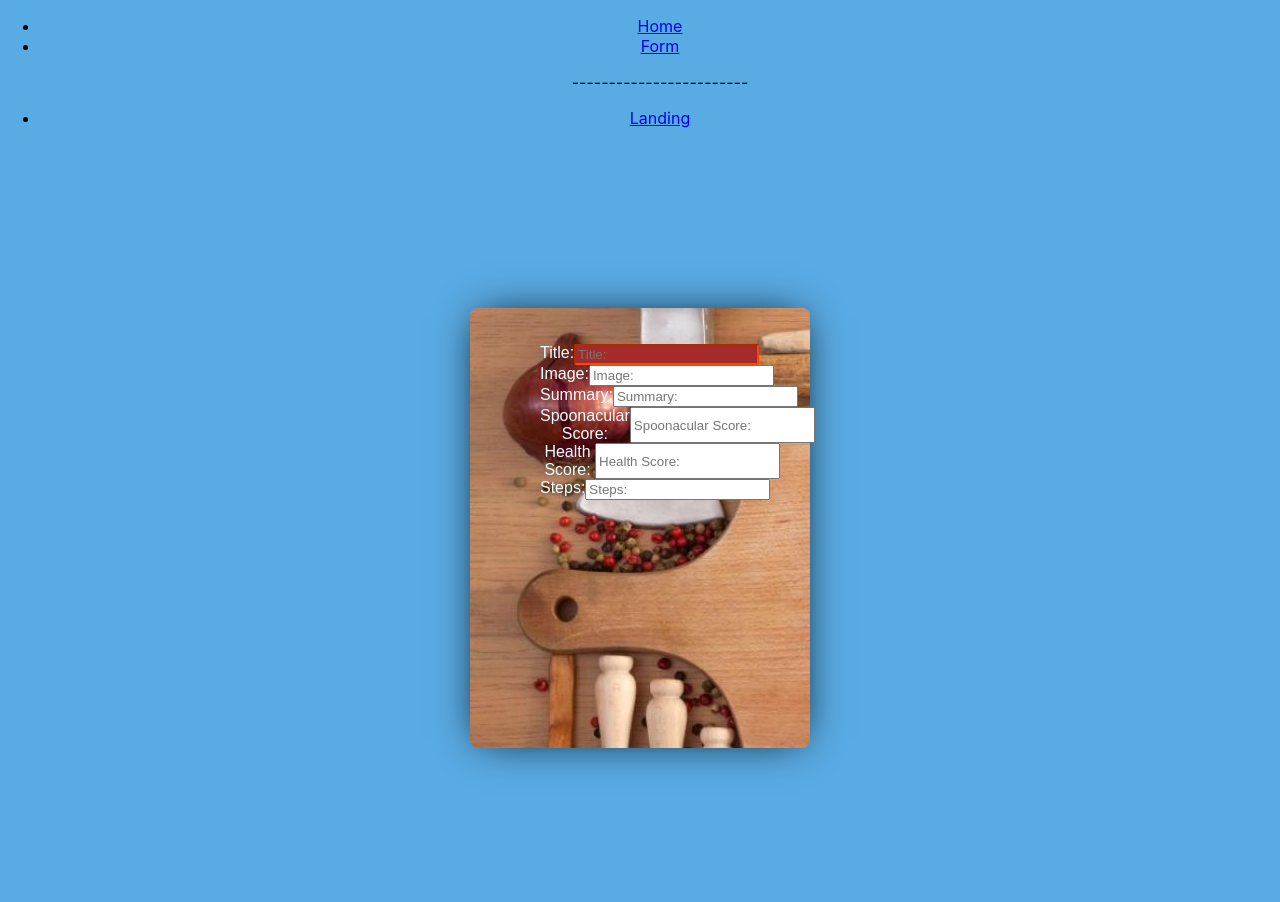
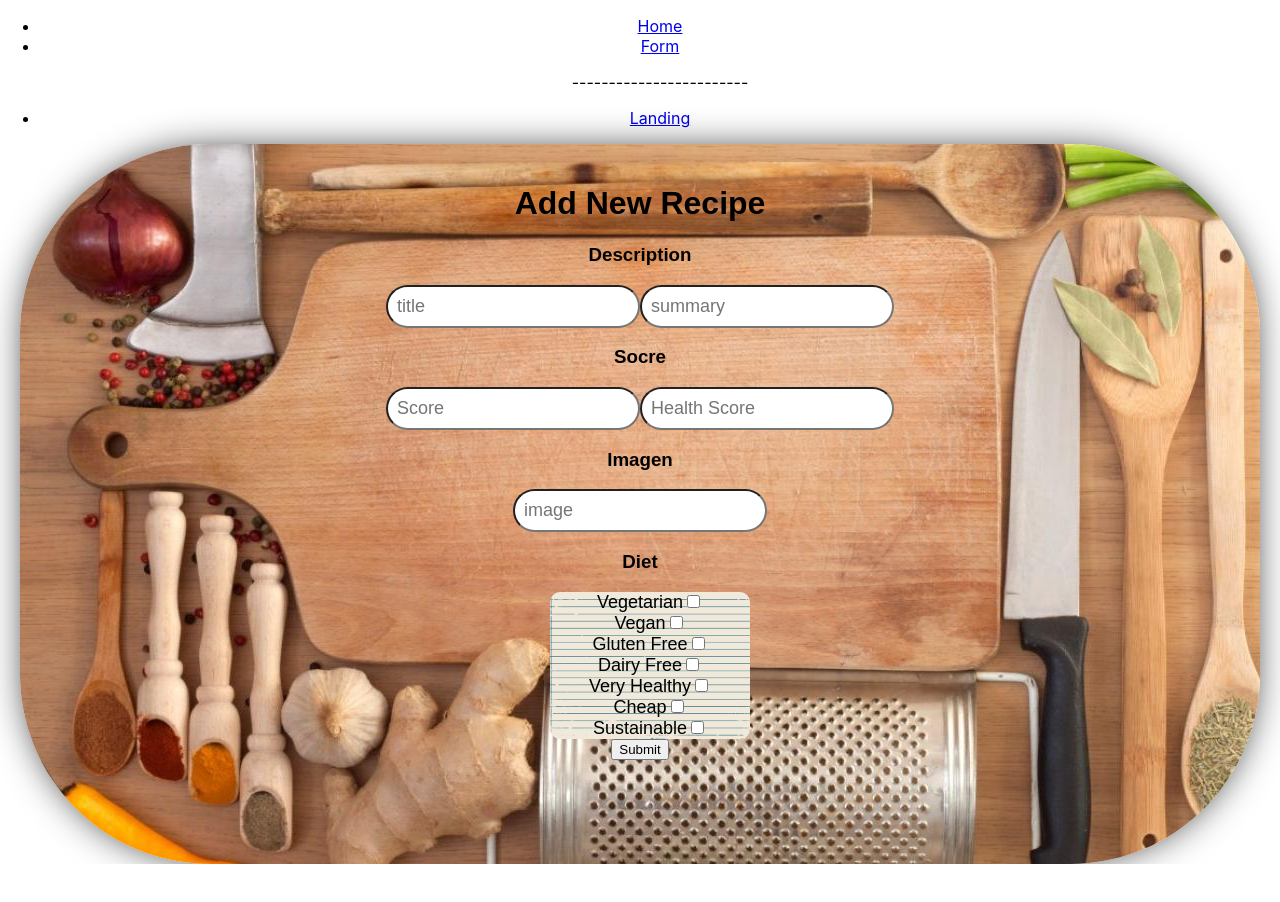
Before and after one commit to Argenthands/TPI-Food, a React (Create React App) app in the folder client/: page /Form in a window 1280 px wide. Shown: the top 902 px of the page. After the commit the page ends 864 px from the top, so only its background shows below. Built offline with nearby package versions, Linux system fonts and the light colour scheme.

Commit message:
form add recipe without diet done successfully

```diff
--- a/client/src/App.js
+++ b/client/src/App.js
@@ -6,7 +6,7 @@ import { BrowserRouter, Route, Switch } from "react-router-dom";
 //import axios from 'axios';
 import './App.css';
 
-//import Card from "./components/Card/Card";
+//import de componentes
 import Home from "./components/Home/Home";
 import LandingPage from "./components/Landing/Landing";
 import NavBar from "./components/NavBar/NavBar";
--- a/client/src/components/FormAdRecipe/FormAdRecipe.js
+++ b/client/src/components/FormAdRecipe/FormAdRecipe.js
@@ -1,54 +1,123 @@
-import React from "react";
+import React, {useState, useEffect} from "react";
+import { useDispatch} from "react-redux";
 
+import { newRecipe } from "../../redux/actions"
 import FormStyle from "./FormAdRecipe.module.css";
 
 const FormAdRecipe = ()=>{
-    let context = {
+    const dispatch = useDispatch();
+    const [data, setData] = useState({
+        vegetarian: false,
+        vegan: false,
+        glutenFree: false,
+        dairyFree: false,
+        veryHealthy: false,
+        cheap: false,
+        sustainable: false,
+
         title: "",
+        summary: "",
+        spoonacularScore: 0,
         image: "",
-		summary: "",
-		spoonacularScore: 0,
-		healthScore: 0,
-		//lista de pasos para cocinar
-		steps: []
+        healthScore: 0,
+        analyzedInstructions: [],
+        diets: [],
+    });
+
+    const handleOnChange = event =>{
+        const newData = { ...data }
+        newData[event.target.id] = event.target.value
+        setData(newData)
     }
+    const handleOnCheck = event =>{
+        const newData = { ...data }
+        newData [event.target.id] = event.target.checked
+        setData(newData)
+    }
+    //me falta agregar las dietas
+    const onChange = event =>{
+        data.diets.push(event.target.value)
+    }
+
+    const onSubmit = (e) => {
+        e.preventDefault();
+        if (!data.title) {
+          return alert("Please enter a title for your recipe");
+        }
+        if (!data.summary) {
+          return alert("Please enter a resume of your recipe");
+        }
+        dispatch(newRecipe(data));
+        alert("Recipe was sucessfully created");
+      };
+
     return (
-        <div className={FormStyle.Body}>
-            <form children={FormStyle.Form}>
-                <ul>
-                    <li className={FormStyle.ListElement}>
-                        <label className={FormStyle.Lables}>{"Title:"}</label>
-                        <input className={FormStyle.FormsFalse} type="text" placeholder={"Title:"}/>
-                    </li>
+        <form className={FormStyle.Body} onSubmit={event => onSubmit(event)}>
+                <h1>Add New Recipe</h1>
+            <form>
+                <h3>Description</h3>
 
-                    <li className={FormStyle.ListElement}>
-                        <label className={FormStyle.Lables}>{"Image:"}</label>
-                        <input className={FormStyle.Forms}  type="url" placeholder ={"Image:"}/>
-                    </li>
+                <input className={FormStyle.Inputs} id="title" onChange={event => handleOnChange(event)} type="text" placeholder="title"/>
 
-                    <li className={FormStyle.ListElement}>
-                        <label className={FormStyle.Lables}>{"Summary:"}</label>
-                        <input className={FormStyle.Forms}  type="Text" placeholder={"Summary:"}/>
-                    </li>
+                <input className={FormStyle.Inputs} id="summary" onChange={event => handleOnChange(event)} type="text" placeholder="summary"/>
+            </form>
 
-                    <li className={FormStyle.ListElement}>
-                        <label className={FormStyle.Lables}>{"Spoonacular Score:"}</label>
-                        <input className={FormStyle.Forms}  type="number" placeholder={"Spoonacular Score:"}/>
-                    </li>
+            <h3>Socre</h3>
 
-                    <li className={FormStyle.ListElement}>
-                        <label className={FormStyle.Lables}>{"Health Score:"}</label>
-                        <input className={FormStyle.Forms}  type="number" placeholder={"Health Score:"}/>
-                    </li>
+            <form>
 
-                    <li className={FormStyle.ListElement}>
-                        <label className={FormStyle.Lables}>{"Steps:"}</label>
-                        <input className={FormStyle.Forms}  type="Text" placeholder={"Steps:"}/>
-                    </li>
-                </ul>
+                <input className={FormStyle.Inputs} id="Score" onChange={event => handleOnChange(event)} type="number" placeholder="Score"/>
 
+                <input className={FormStyle.Inputs} id="healthScore" onChange={event => handleOnChange(event)} type="number" placeholder="Health Score"/>
             </form>
-        </div>
+
+            <h3>Imagen</h3>
+
+            <form>
+                <input className={FormStyle.Inputs} id="image" onChange={event => handleOnChange(event)} type="url" placeholder="image"/>
+            </form>
+
+            <h3>Diet</h3>
+
+            <form className={FormStyle.chekForm}>
+                <div>
+                    <label>Vegetarian</label>
+                    <input className={FormStyle.Inputs} id="vegetarian" onChange={event => handleOnCheck(event)} type="checkbox" />
+                </div>
+
+                <div>
+                    <label>Vegan</label>
+                    <input className={FormStyle.Inputs} id="vegan" onChange={event => handleOnCheck(event)} type="checkbox"/>
+                </div>
+
+                <div>
+                    <label>Gluten Free</label>
+                    <input className={FormStyle.Inputs} id="glutenFree" onChange={event => handleOnCheck(event)} type="checkbox"/>
+                </div>
+
+                <div>
+                    <label>Dairy Free</label>
+                    <input className={FormStyle.Inputs} id="dairyFree" onChange={event => handleOnCheck(event)} type="checkbox"/>
+                </div>
+
+                <div>
+                    <label>Very Healthy</label>
+                    <input className={FormStyle.Inputs} id="veryHealthy" onChange={event => handleOnCheck(event)} type="checkbox"/>
+                </div>
+
+                <div>
+                    <label>Cheap</label>
+                    <input className={FormStyle.Inputs} id="cheap" onChange={event => handleOnCheck(event)} type="checkbox"/>
+                </div>
+
+                <div>
+                    <label>Sustainable</label>
+                    <input className={FormStyle.Inputs} id="sustainable" onChange={event => handleOnCheck(event)} type="checkbox"/>
+                </div>
+            </form>
+
+            <button>Submit</button>
+        </form>
     )
 }
 
--- a/client/src/components/FormAdRecipe/FormAdRecipe.module.css
+++ b/client/src/components/FormAdRecipe/FormAdRecipe.module.css
@@ -1,12 +1,10 @@
-
-
 .Body {
     background: url("./ShuljanBishul.jpg");
-    width:340px;
-    height:440px;
-    border-radius:8px;
+    width: 1280px;
+    height: 720px;
+    border-radius:190px;
     box-shadow:0 0 40px -10px #000;
-    margin:calc(50vh - 220px) auto;
+    margin: auto;
     padding:20px 30px;
     max-width:calc(100vw - 40px);
     box-sizing:border-box;
@@ -14,31 +12,24 @@
     position:relative;
 }
 
-.ListElement {
-    display: flex;
-    flex-direction: row;
-    justify-content: flex-start;
+.Inputs {
+    padding: 9px;
+    border-radius: 9999em;
+    color: black;
+    font-size: large;
 }
 
-.Lables {
-    color: azure;
+.chekForm {
+
+    background: url("./checkNote.jpg");
+    background-position: 50% 70%;
+    background-size: 120%;
+    border-radius:10px;
+    width: 200px;
+    margin-left: 500px;
+    display: flex;
+    justify-content: space-between;
+    align-items: center;
+    flex-direction: column;
+    font-size: large;
 }
-
-.FormsTrue {
-    border-radius: 2px;
-    border-color: black;
-    background-color: aliceblue;
-    color: black;
-}
-
-.FormsFalse {
-    border-radius: 2px;
-    box-shadow: 12px;
-    border-color: orangered;
-    background-color: brown;
-    color: aliceblue;
-}
-
-body{
-    background:#59ABE3;margin:0
-}
--- a/client/src/components/Home/Home.js
+++ b/client/src/components/Home/Home.js
@@ -6,8 +6,16 @@ import Card from "../Card/Card";
 
 const Home = ()=>{
     const props = store.getState();
-    let allRecipes = props.reducer.recipes
-    //console.log(allRecipes)
+    let allRecipesWeb = props.reducer.recipesWeb
+
+    let dbRecipes = props.reducer.recipesDb
+    console.log(dbRecipes) //<------------------- estoy viendo como traer las recetas de la base de datos
+    let allRecipes = allRecipesWeb;
+    for(let i=0; i<dbRecipes.length; i++){
+        allRecipes.push(dbRecipes[i])
+    }
+
+    console.log(allRecipes)
     return(
         <div className={HomeStyle.Home}>
             {allRecipes.map((props)=>(
--- a/client/src/redux/actions.js
+++ b/client/src/redux/actions.js
@@ -1,6 +1,38 @@
-export const addAllFromApiWeb = (answer) =>{
+import axios from "axios"
+
+export const addAllFromApiWeb = (answer)=>{
     return {
-        type: "GET_RECIPES",
+        type: "GET_RECIPES_WEB",
         payload: answer
     }
 }
+
+export const getllfromDb = (dbAnswer)=>{
+    return {
+        tyep: "GET_RECIPES_DB",
+        payload: dbAnswer
+    }
+}
+/*
+export const newRecipe = (recipe)=>{
+    return {
+        type: "ADD_NEW_RECIPE",
+        payload: recipe
+    }
+}
+*/
+export function newRecipe(recipe) {
+    return async (dispatch) => {
+      const recipes_bd = await axios.post(`http://localhost:3001/recipe/add`, {
+        title: recipe.title,
+        summary: recipe.summary,
+        spoonacularScore: recipe.spoonacularScore,
+        image: recipe.image,
+        healthScore: recipe.healthScore,
+      });
+      dispatch({
+        type: "ADD_NEW_RECIPE",
+        payload: recipe
+    });
+    };
+  }
--- a/client/src/redux/reducers.js
+++ b/client/src/redux/reducers.js
@@ -1,6 +1,7 @@
 const initialState = {
 	//Lista de recetas
-	recipes: [],
+	recipesWeb: [],
+	recipesDb: ["Primer Receta", "Segunda Receta"],
 	//Formato de Receta
 	recipe: {
 		id: 0,
@@ -16,13 +17,25 @@ const initialState = {
 
 function rootReducer(state = initialState, action) {
 	switch (action.type) {
-		case "GET_RECIPES": {
+		case "GET_RECIPES_WEB":{
 			return {
 				...state,
-				recipes: action.payload
+				recipesWeb: action.payload
 			}
 		}
-		default: {
+		case "GET_RECIPES_DB":{
+			return {
+				...state,
+				recipesDb: action.payload
+			}
+		}
+		case "ADD_NEW_RECIPE":{
+			return {
+				...state,
+				recipesDb: action.payload
+			}
+		}
+		default:{
 			return state;
 		}
 	}
```
Also changed, not shown: client/src/components/FormAdRecipe/checkNote.jpg (added), 1 other file (tests, documents, lock files or other folders).
